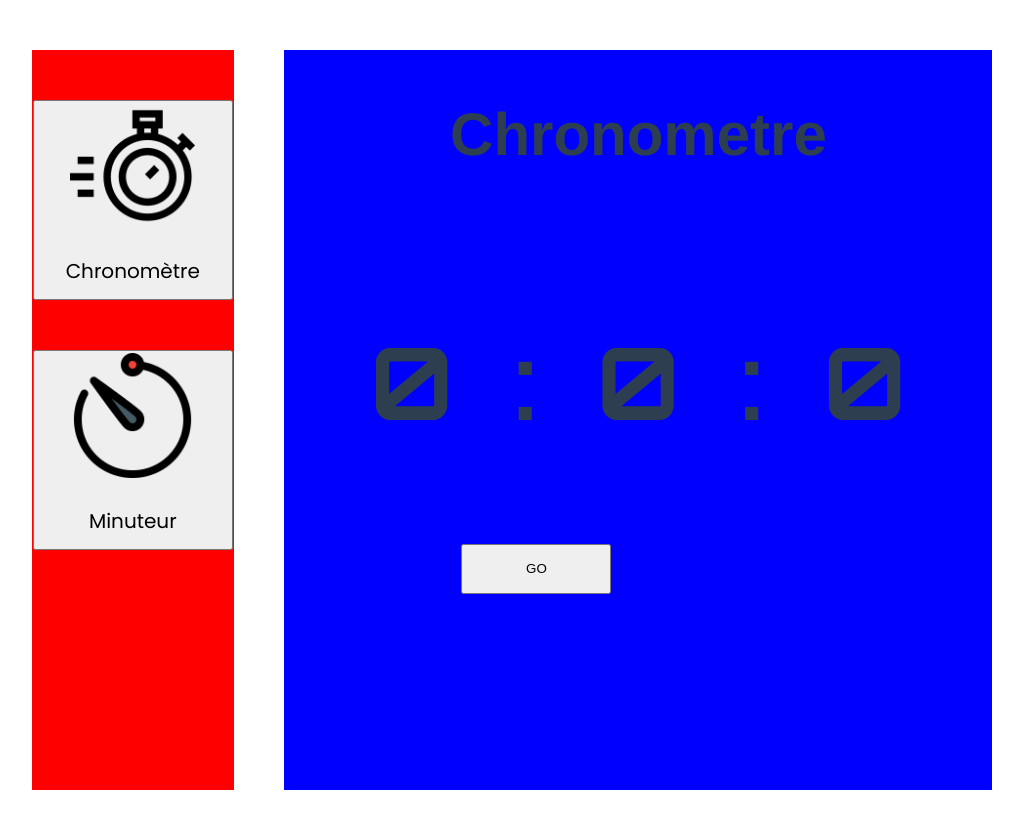
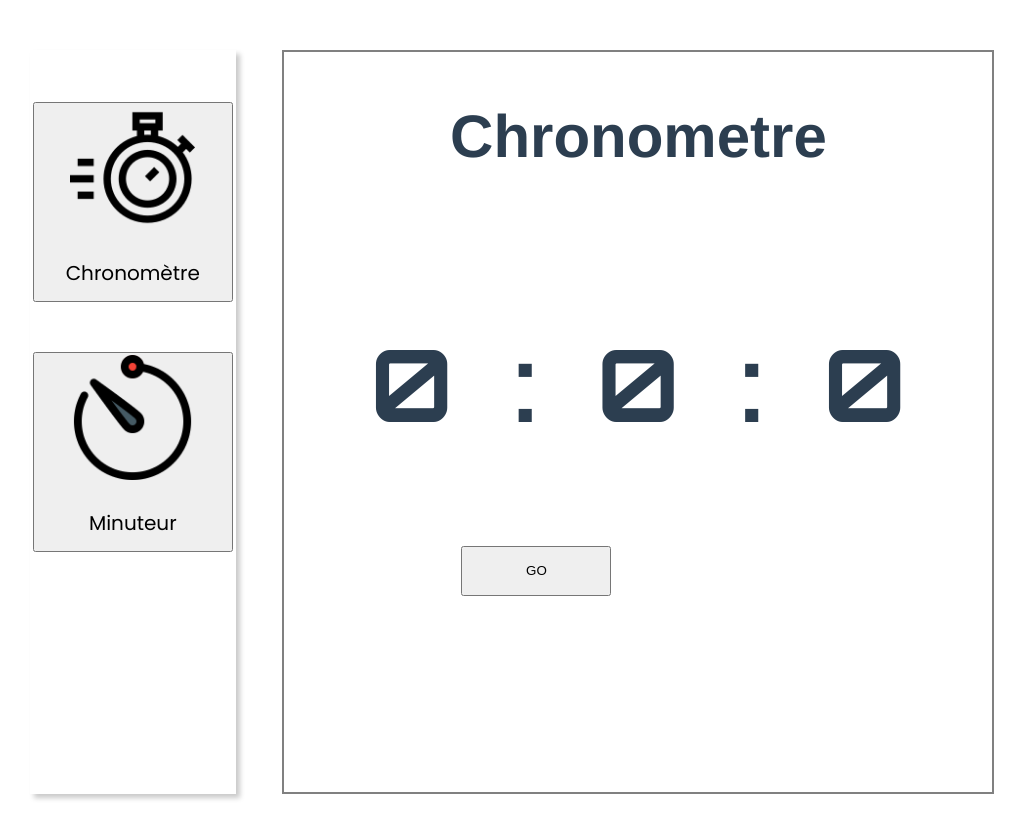
Before and after one commit to Simrche/Laikas, a Vue app: page / in a window 1280 px wide. Shown: the top 838 px of the page, without its empty margins (128-1153 px from the left). Built offline with nearby package versions, Linux system fonts and the light colour scheme.

Commit message:
readme update

```diff
--- a/src/App.vue
+++ b/src/App.vue
@@ -62,15 +62,16 @@ export default {
 
 #sidebarApp {
   width: 20%;
-  background-color: red;
   padding-bottom: 100px;
   height: 80vh;
+  border: transparent 2px solid;
+  box-shadow: rgb(202, 202, 202) 4px 4px 5px;
 }
 
 #application {
   width: 70%;
-  background-color: blue;
   padding-bottom: 100px;
   height: 80vh;
+  border: grey 2px solid;
 }
 </style>
--- a/src/components/Minuteur.vue
+++ b/src/components/Minuteur.vue
@@ -128,7 +128,8 @@ export default {
         position: absolute;
         top: 25%;
         left: 25%;
-        background-color: grey;
+        background-color: whitesmoke;
+        border: solid 1px black;
         width: 50%;
         height: 50%;
     }
```
Also changed, not shown: 1 other file (tests, documents, lock files or other folders).
